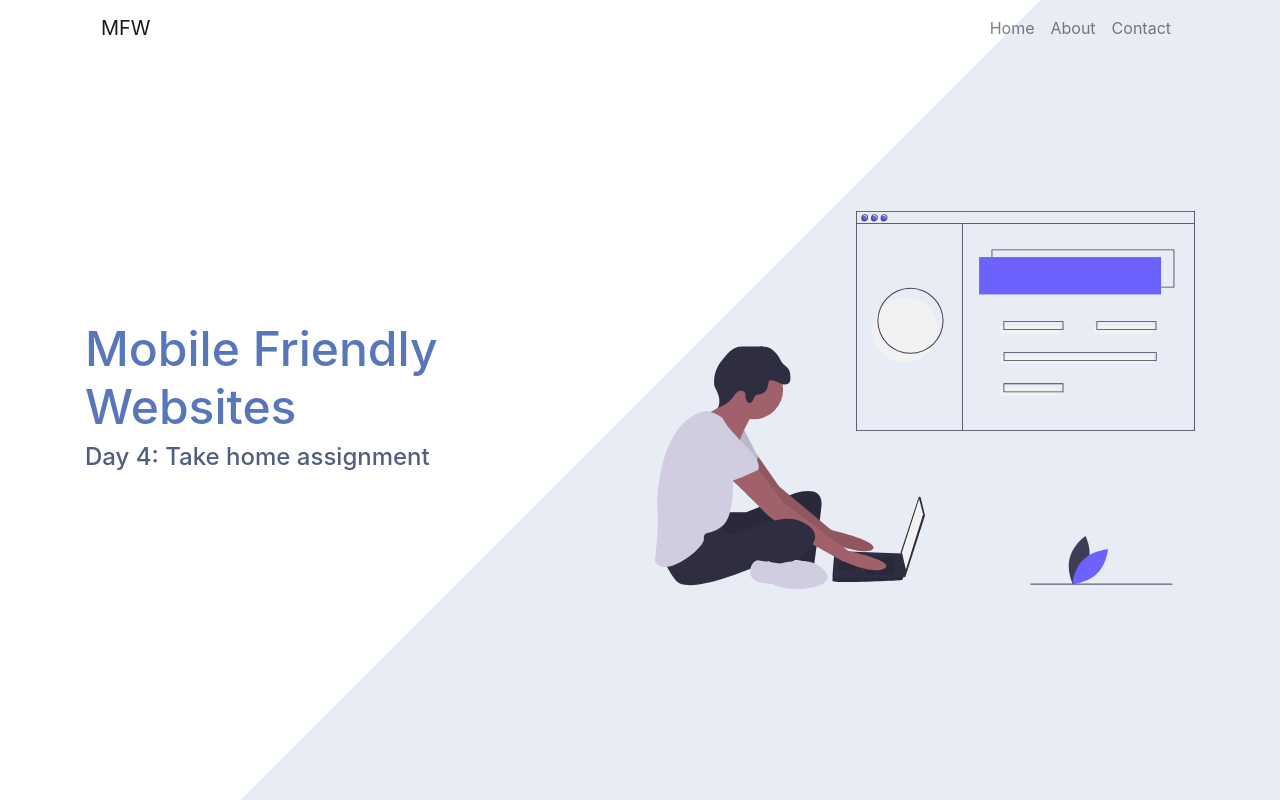
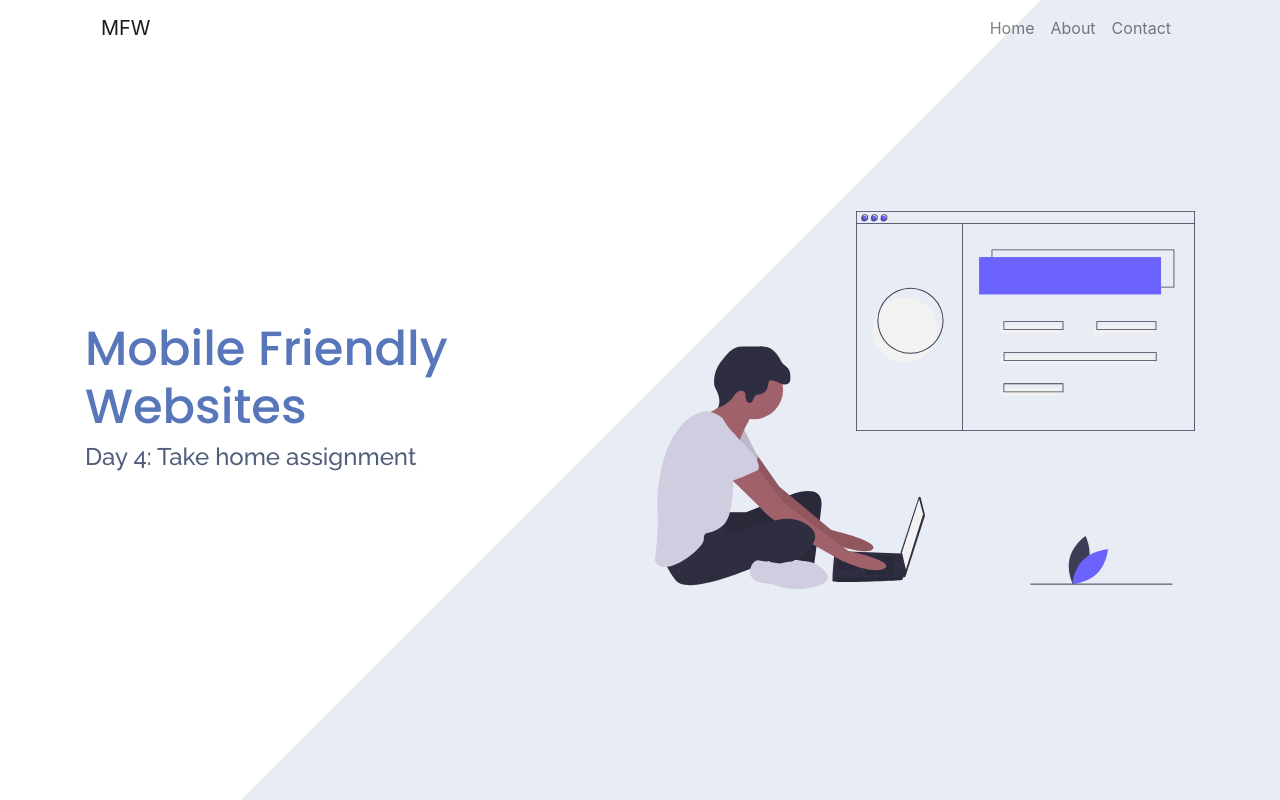
Before and after one commit to NickJ1995/collab-practice, a plain HTML site: page index.html in a window 1280 px wide. Drawn offline with nearby package versions, Linux system fonts and the light colour scheme.

Commit message:
Add google fonts styling to hero headers

```diff
--- a/css/styles.css
+++ b/css/styles.css
@@ -8,12 +8,15 @@
 }
 
 .hero h1 {
+    font-family: 'Poppins', sans-serif;
     font-size: 3em;
     font-weight: 500;
     color: #5777ba;
 }
 
 .hero h2 {
+    font-family: 'Raleway', sans-serif;
+    font-weight: 500;
     font-size: 1.5em;
     color: #515f7d;
 }
--- a/index.html
+++ b/index.html
@@ -6,6 +6,7 @@
     <meta name="viewport" content="width=device-width, initial-scale=1, shrink-to-fit=no">
 
     <!-- Bootstrap CSS -->
+    <link href="https://fonts.googleapis.com/css2?family=Poppins:wght@400;500&family=Raleway:wght@500&display=swap" rel="stylesheet">
     <link rel="stylesheet" href="https://stackpath.bootstrapcdn.com/bootstrap/4.5.2/css/bootstrap.min.css" integrity="sha384-JcKb8q3iqJ61gNV9KGb8thSsNjpSL0n8PARn9HuZOnIxN0hoP+VmmDGMN5t9UJ0Z" crossorigin="anonymous">
     <link rel="stylesheet" href="css/styles.css">
     <title>Take Home Assignment</title>
```
